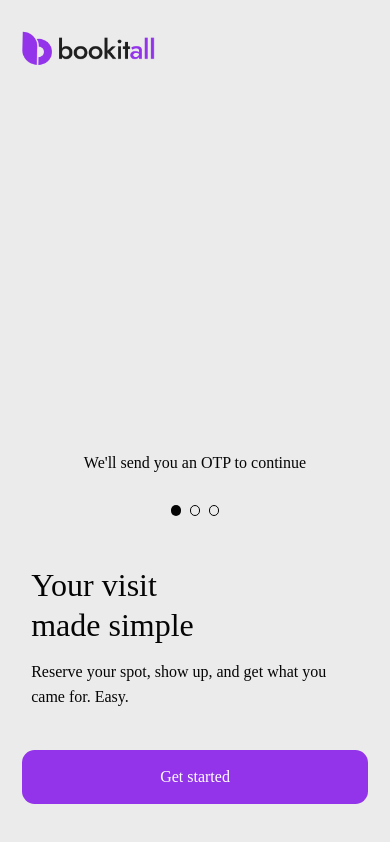
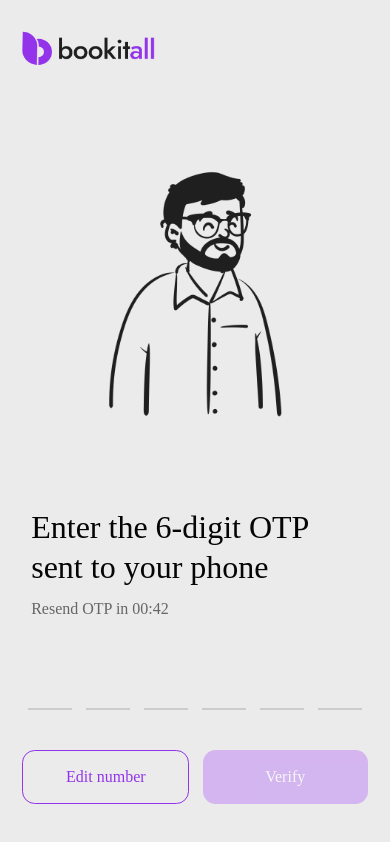
Before and after one commit to MohammedSaif05/Bookitall-partner-app, a React Native app: screen /OTP in a window 390 px wide. Built offline with nearby package versions, Linux system fonts and the light colour scheme.

Commit message:
completed the auth screens

```diff
--- a/src/navigation/AuthNavigator.tsx
+++ b/src/navigation/AuthNavigator.tsx
@@ -8,7 +8,7 @@
 import React from 'react';
 import { createNativeStackNavigator } from '@react-navigation/native-stack';
 import type { AuthStackParamList } from './types';
-import { GettingStarted, PhoneNumber } from '../screens/auth';
+import { GettingStarted, PhoneNumber, OTP } from '../screens/auth';
 
 const Stack = createNativeStackNavigator<AuthStackParamList>();
 
@@ -40,11 +40,14 @@ const AuthNavigator: React.FC = () => {
           gestureEnabled: true,
         }}
       />
-      {/* Add more auth screens here:
       <Stack.Screen
         name="OTP"
-        component={OTPScreen}
+        component={OTP}
+        options={{
+          gestureEnabled: true,
+        }}
       />
+      {/* Add more auth screens here:
       <Stack.Screen
         name="Login"
         component={LoginScreen}
--- a/src/navigation/types.ts
+++ b/src/navigation/types.ts
@@ -24,8 +24,8 @@ export type RootStackParamList = {
 export type AuthStackParamList = {
   GettingStarted: undefined;
   PhoneNumber: undefined;
+  OTP: { phoneNumber?: string };
   // Add other auth screens here:
-  // OTP: { phoneNumber: string };
   // Login: undefined;
   // Register: undefined;
 };
--- /dev/null
+++ b/src/screens/auth/OTP.tsx
@@ -0,0 +1,336 @@
+/**
+ * OTP Screen
+ * OTP verification screen with 6-digit input
+ *
+ * @format
+ */
+
+import React, { useState, useEffect, useRef } from 'react';
+import {
+  View,
+  Text,
+  StyleSheet,
+  Image,
+  TextInput,
+  KeyboardAvoidingView,
+  Platform,
+  TouchableOpacity,
+} from 'react-native';
+import { SafeAreaView } from 'react-native-safe-area-context';
+import type { AuthStackScreenProps } from '../../navigation/types';
+import { colors } from '../../theme/colors';
+import { typography } from '../../theme/fonts';
+import { ms, vs, hs } from '../../theme/scaling';
+import PrimaryButton from '../../components/auth/PrimaryButton';
+
+// Illustration image (temporary - same as PhoneNumber)
+const ILLUSTRATION = require('../../assets/webp/illustration_phoneno.webp');
+
+type OTPProps = AuthStackScreenProps<'OTP'>;
+
+/**
+ * OTP - OTP verification screen component
+ */
+const OTP: React.FC<OTPProps> = ({ navigation, route: _route }) => {
+  const [otp, setOtp] = useState<string[]>(['', '', '', '', '', '']);
+  const [timeLeft, setTimeLeft] = useState(45); // Countdown in seconds
+  const inputRefs = useRef<(TextInput | null)[]>([]);
+
+  // Countdown timer
+  useEffect(() => {
+    if (timeLeft > 0) {
+      const timer = setTimeout(() => {
+        setTimeLeft(timeLeft - 1);
+      }, 1000);
+      return () => clearTimeout(timer);
+    }
+    return undefined;
+  }, [timeLeft]);
+
+  /**
+   * Format time as MM:SS
+   */
+  const formatTime = (seconds: number): string => {
+    const mins = Math.floor(seconds / 60);
+    const secs = seconds % 60;
+    return `${String(mins).padStart(2, '0')}:${String(secs).padStart(2, '0')}`;
+  };
+
+  /**
+   * Handle OTP input change
+   */
+  const handleOtpChange = (text: string, index: number) => {
+    // Only allow numeric input
+    const numericText = text.replace(/[^0-9]/g, '');
+
+    // Handle paste (when text length > 1)
+    if (numericText.length > 1) {
+      handlePaste(numericText);
+      return;
+    }
+
+    const newOtp = [...otp];
+    const previousValue = newOtp[index];
+    newOtp[index] = numericText;
+    setOtp(newOtp);
+
+    // Handle backspace - if field becomes empty and had a value before, focus previous
+    if (numericText === '' && previousValue !== '' && index > 0) {
+      // Clear current and focus previous
+      setTimeout(() => {
+        inputRefs.current[index - 1]?.focus();
+      }, 0);
+    }
+    // Auto-focus next input when typing
+    else if (numericText && index < 5) {
+      inputRefs.current[index + 1]?.focus();
+    }
+  };
+
+  /**
+   * Handle backspace on empty field
+   */
+  const handleKeyPress = (key: string, index: number) => {
+    if (key === 'Backspace' && !otp[index] && index > 0) {
+      inputRefs.current[index - 1]?.focus();
+    }
+  };
+
+  /**
+   * Handle paste
+   */
+  const handlePaste = (text: string) => {
+    const numericText = text.replace(/[^0-9]/g, '').slice(0, 6);
+    const newOtp = [...otp];
+    for (let i = 0; i < 6; i++) {
+      newOtp[i] = numericText[i] || '';
+    }
+    setOtp(newOtp);
+    // Focus last filled input or first empty
+    const lastFilledIndex = Math.min(numericText.length - 1, 5);
+    inputRefs.current[lastFilledIndex]?.focus();
+  };
+
+  /**
+   * Check if OTP is complete
+   */
+  const isOtpComplete = otp.every((digit) => digit !== '');
+
+  /**
+   * Handle Verify button press
+   */
+  const handleVerify = () => {
+    if (isOtpComplete) {
+      // TODO: Verify OTP with backend
+      // const otpCode = otp.join('');
+      // Example: verifyOTP(otpCode).then(() => navigation.navigate('Home'));
+    }
+  };
+
+  /**
+   * Handle Edit number button press
+   */
+  const handleEditNumber = () => {
+    navigation.goBack();
+  };
+
+  /**
+   * Handle Resend OTP
+   */
+  const handleResend = () => {
+    if (timeLeft === 0) {
+      setTimeLeft(45);
+      // TODO: Resend OTP
+      // Example: resendOTP();
+    }
+  };
+
+  return (
+    <SafeAreaView style={styles.container} edges={['top']}>
+      <KeyboardAvoidingView
+        behavior={Platform.OS === 'ios' ? 'padding' : 'height'}
+        style={styles.keyboardView}
+        keyboardVerticalOffset={Platform.OS === 'ios' ? 0 : 20}
+      >
+        <View style={styles.content}>
+          {/* Header with Logo */}
+          <View style={styles.header}>
+            <Image
+              source={require('../../assets/webp/header_logo.webp')}
+              style={styles.logo}
+              resizeMode="contain"
+            />
+          </View>
+
+          {/* Illustration */}
+          <View style={styles.illustrationContainer}>
+            <Image
+              source={ILLUSTRATION}
+              style={styles.illustration}
+              resizeMode="contain"
+            />
+          </View>
+
+          {/* Title Section */}
+          <View style={styles.titleSection}>
+            <Text style={styles.title}>Enter the 6-digit OTP sent to your phone</Text>
+            <TouchableOpacity onPress={handleResend} disabled={timeLeft > 0}>
+              <Text style={[styles.resendText, timeLeft === 0 && styles.resendTextActive]}>
+                Resend OTP{timeLeft > 0 ? ` in ${formatTime(timeLeft)}` : ''}
+              </Text>
+            </TouchableOpacity>
+          </View>
+
+          {/* OTP Input Section */}
+          <View style={styles.otpContainer}>
+            {otp.map((digit, index) => (
+              <TextInput
+                key={index}
+                ref={(ref) => {
+                  inputRefs.current[index] = ref;
+                }}
+                style={[styles.otpInput, digit && styles.otpInputFilled]}
+                value={digit}
+                onChangeText={(text) => handleOtpChange(text, index)}
+                onKeyPress={({ nativeEvent }) => handleKeyPress(nativeEvent.key, index)}
+                keyboardType="number-pad"
+                maxLength={6}
+                selectTextOnFocus
+              />
+            ))}
+          </View>
+
+          {/* Action Buttons */}
+          <View style={styles.buttonContainer}>
+            <View style={styles.buttonRow}>
+              {/* Edit Number Button */}
+              <TouchableOpacity
+                style={styles.editButton}
+                onPress={handleEditNumber}
+                activeOpacity={0.8}
+              >
+                <Text style={styles.editButtonText}>Edit number</Text>
+              </TouchableOpacity>
+
+              {/* Verify Button */}
+              <View style={styles.verifyButtonWrapper}>
+                <PrimaryButton
+                  label="Verify"
+                  onPress={handleVerify}
+                  disabled={!isOtpComplete}
+                  height={vs(44)}
+                  fullWidth={true}
+                  containerStyle={styles.verifyButton}
+                />
+              </View>
+            </View>
+          </View>
+        </View>
+      </KeyboardAvoidingView>
+    </SafeAreaView>
+  );
+};
+
+const styles = StyleSheet.create({
+  container: {
+    flex: 1,
+    backgroundColor: colors.background.primary,
+  },
+  keyboardView: {
+    flex: 1,
+  },
+  content: {
+    flex: 1,
+    paddingHorizontal: hs(20),
+  },
+  header: {
+    paddingTop: vs(20),
+    paddingBottom: vs(16),
+    alignItems: 'flex-start',
+  },
+  logo: {
+    width: hs(120),
+    height: vs(40),
+  },
+  illustrationContainer: {
+    flex: 1,
+    maxHeight: vs(300),
+    marginVertical: vs(20),
+  },
+  illustration: {
+    width: '100%',
+    height: '100%',
+    maxHeight: vs(280),
+  },
+  titleSection: {
+    marginTop: vs(24),
+    marginBottom: vs(16),
+    paddingHorizontal: hs(8),
+  },
+  title: {
+    ...typography.display,
+    color: colors.text.primary,
+    marginBottom: vs(8),
+    textAlign: 'left',
+  },
+  resendText: {
+    ...typography.body,
+    color: colors.text.secondary,
+    textAlign: 'left',
+  },
+  resendTextActive: {
+    color: colors.button.primary,
+  },
+  otpContainer: {
+    flexDirection: 'row',
+    justifyContent: 'center',
+    gap: hs(12),
+    marginBottom: vs(32),
+    paddingHorizontal: hs(8),
+  },
+  otpInput: {
+    width: hs(40),
+    height: vs(56),
+    borderBottomWidth: 2,
+    borderBottomColor: colors.border.medium,
+    ...typography.display,
+    color: colors.text.primary,
+    textAlign: 'center',
+    fontSize: ms(24),
+    fontWeight: '600',
+    paddingVertical: 0,
+  },
+  otpInputFilled: {
+    borderBottomColor: colors.button.primary,
+  },
+  buttonContainer: {
+    marginBottom: vs(32),
+  },
+  buttonRow: {
+    flexDirection: 'row',
+    justifyContent: 'space-between',
+    gap: hs(12),
+  },
+  editButton: {
+    flex: 1,
+    height: vs(44),
+    borderRadius: ms(12),
+    backgroundColor: 'transparent',
+    borderWidth: 1,
+    borderColor: colors.button.primary,
+    alignItems: 'center',
+    justifyContent: 'center',
+  },
+  editButtonText: {
+    ...typography.button,
+    color: colors.button.primary,
+  },
+  verifyButtonWrapper: {
+    flex: 1,
+  },
+  verifyButton: {
+    width: '100%',
+  },
+});
+
+export default OTP;
--- a/src/screens/auth/PhoneNumber.tsx
+++ b/src/screens/auth/PhoneNumber.tsx
@@ -56,9 +56,7 @@ const PhoneNumber: React.FC<PhoneNumberProps> = ({ navigation: _navigation }) =>
    */
   const handleSendOTP = () => {
     if (isValidPhoneNumber) {
-      // TODO: Navigate to OTP verification screen
-      // Example: _navigation.navigate('OTP', { phoneNumber: `+91${phoneNumber}` });
-      // For now, navigation is available but next screen not yet implemented
+      _navigation.navigate('OTP', { phoneNumber: `+91${phoneNumber}` });
     }
   };
 
--- a/src/screens/auth/index.ts
+++ b/src/screens/auth/index.ts
@@ -5,3 +5,4 @@
 
 export { default as GettingStarted } from './GettingStarted';
 export { default as PhoneNumber } from './PhoneNumber';
+export { default as OTP } from './OTP';
```
